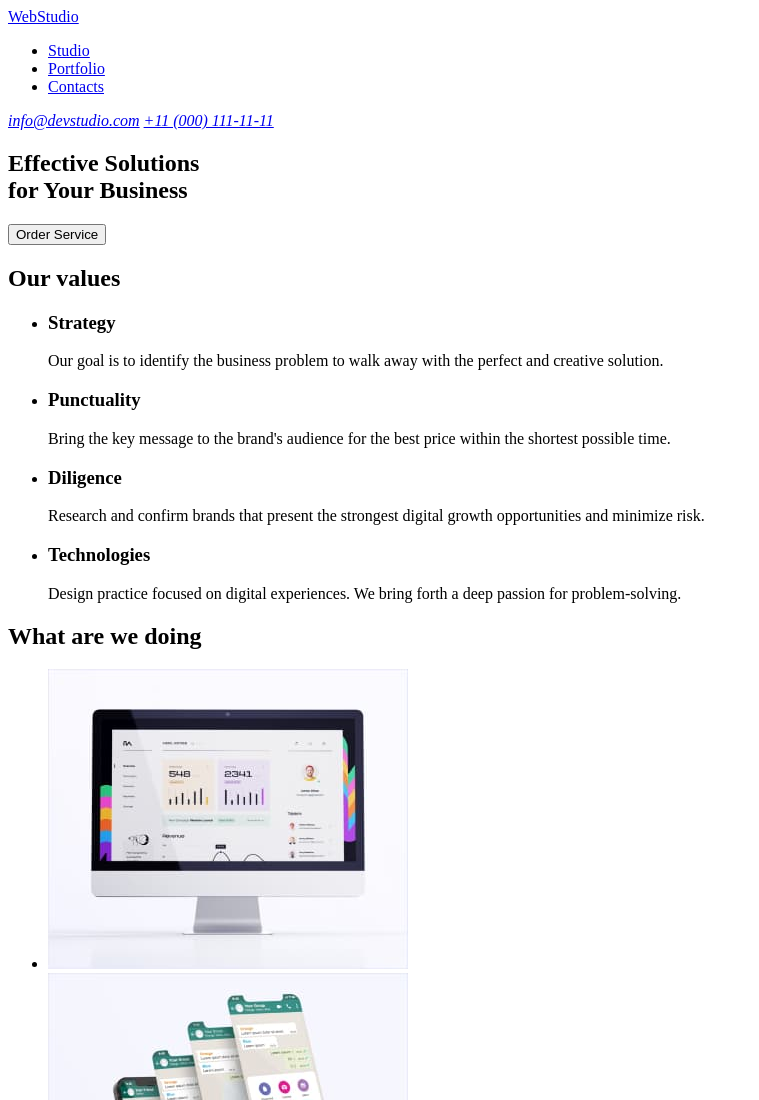
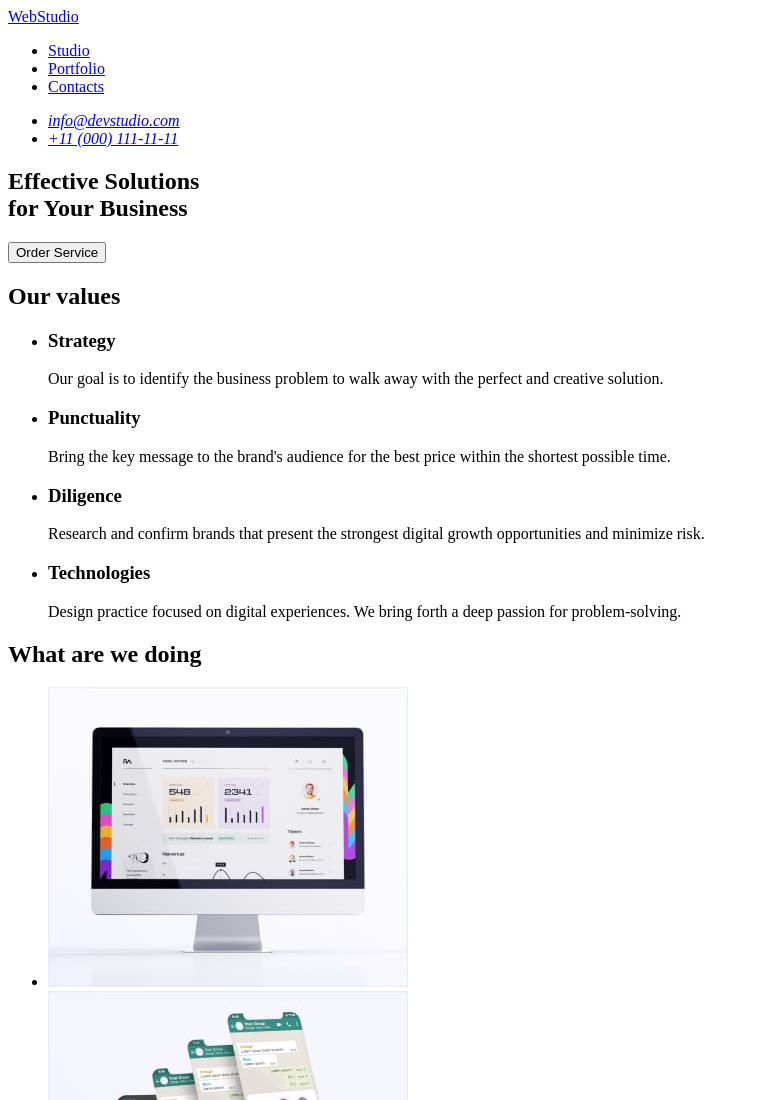
Before and after one commit to MartynaLi/goit-markup-hw-01, a plain HTML site: page index.html in a window 1280 px wide. Shown: the top 1100 px of the page, without its empty margins (0-759 px from the left). Drawn offline with Linux system fonts and the light colour scheme.

Commit message:
changes-2

```diff
--- a/index.html
+++ b/index.html
@@ -16,14 +16,19 @@
         </ul>
       </nav>
       <address>
-        <a href="mailto:info@devstudio.com">info@devstudio.com</a>
-        <a href="tel:+110001111111">+11 (000) 111-11-11</a>
+        <ul>
+          <li><a href="mailto:info@devstudio.com">info@devstudio.com</a></li>
+          <li><a href="tel:+110001111111">+11 (000) 111-11-11</a></li>
+        </ul>
       </address>
     </header>
 
     <main>
       <section>
-        <h1>Effective Solutions<br />for Your Business</h1>
+        <h1>
+          Effective Solutions<br />
+          for Your Business
+        </h1>
         <button type="button">Order Service</button>
       </section>
       <section>
```
